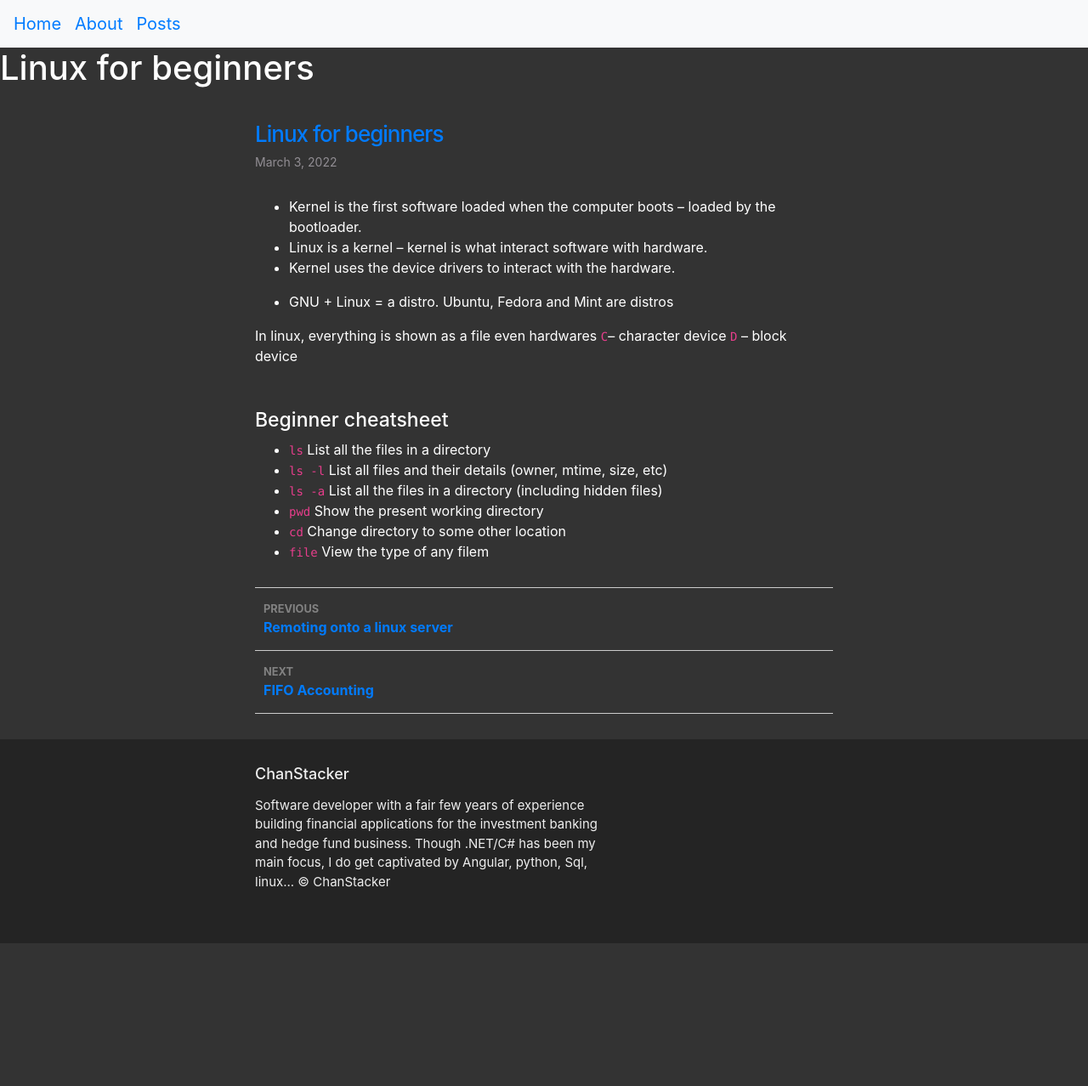
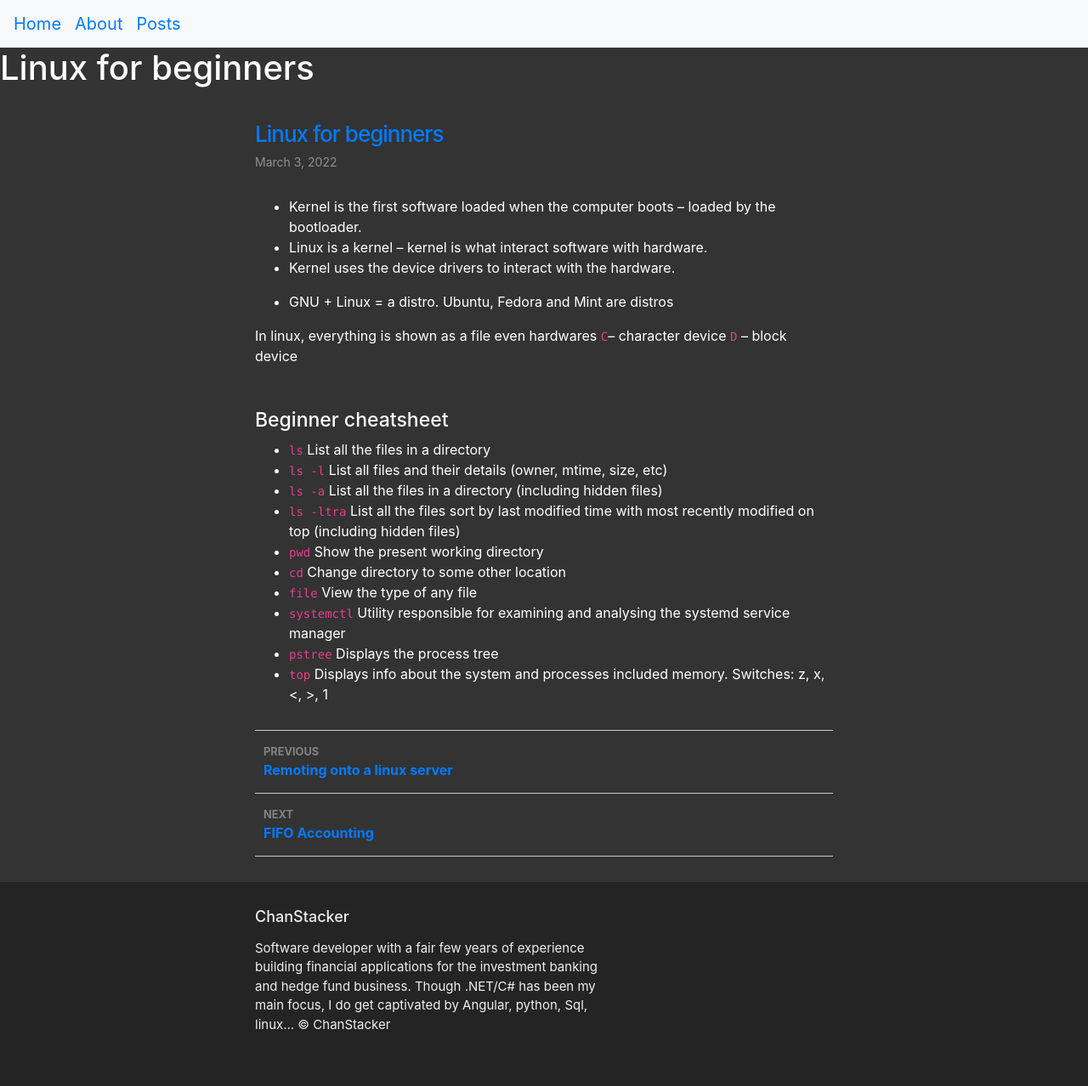
Before and after one commit to ChanStacker/chanstacker.github.io, a Jekyll site: the page built from _posts/2022-03-03-linuxbeginner.markdown, in a window 1280 px wide. Shown: the whole page at 85% size. Built offline with Jekyll 4.4.1, drawn with Linux system fonts in a browser that asks for light colours; before the commit the page ends 1110 px from its top, so only the background shows below that.

Commit message:
TBS-9: add to linux beginner

```diff
--- a/_posts/2022-03-03-linuxbeginner.markdown
+++ b/_posts/2022-03-03-linuxbeginner.markdown
@@ -19,6 +19,10 @@ In linux, everything is shown as a file even hardwares
 * `ls`    List all the files in a directory
 * `ls -l` List all files and their details (owner, mtime, size, etc)
 * `ls -a` List all the files in a directory (including hidden files)
+* `ls -ltra` List all the files sort by last modified time with most recently modified on top (including hidden files)
 * `pwd` 	Show the present working directory
-* `cd` 	Change directory to some other location
-* `file` 	View the type of any filem
+* `cd` 	    Change directory to some other location
+* `file` 	View the type of any file
+* `systemctl` Utility responsible for examining and analysing the systemd service manager
+* `pstree` Displays the process tree
+* `top` Displays info about the system and processes included memory. Switches: z, x, <, >, 1
```
